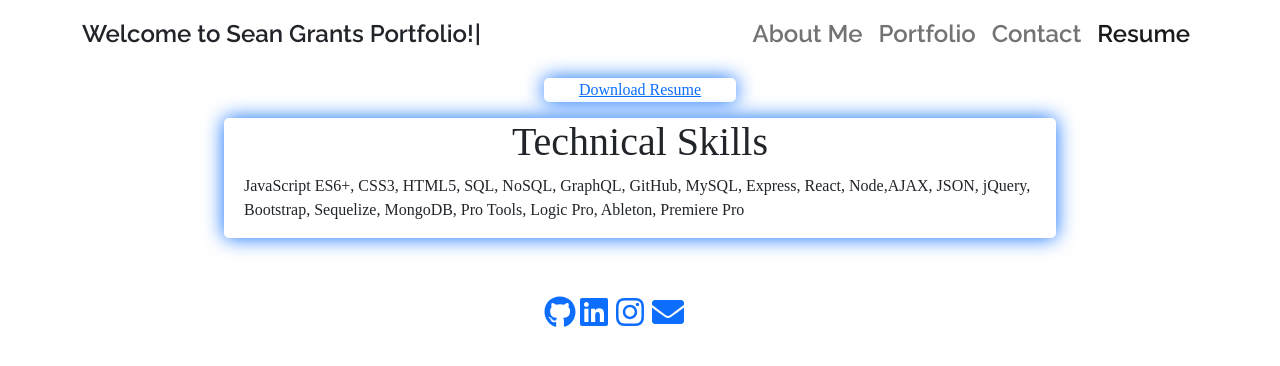
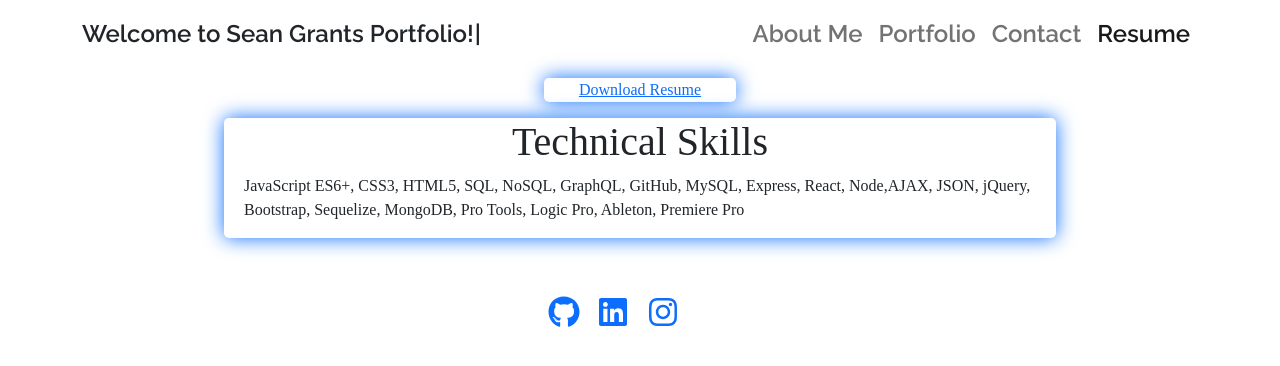
Before and after one commit to seanmgrant/My-React-Portfolio, a React (Create React App) app: page /Resume in a window 1280 px wide. Shown: the top 366 px of the page. Built offline with nearby package versions, Linux system fonts and the light colour scheme; the HTML template or start-up script is replaced by a standard one.

Commit message:
small bug fixes

```diff
--- a/src/components/Footer/Footer.js
+++ b/src/components/Footer/Footer.js
@@ -13,7 +13,7 @@ export default function Footer() {
       <footer className='container text-center'>
       <div className='row'>
           <a
-            className='col-2 fa-2x'
+            className='col-2 fa-2x me-3'
             href="https://github.com/seanmgrant"
             target="_blank"
             rel="noreferrer"
@@ -21,7 +21,7 @@ export default function Footer() {
             <FontAwesomeIcon icon={faGithub} />
           </a>
           <a
-            className='col-2 fa-2x'
+            className='col-2 fa-2x me-3'
             href="https://www.linkedin.com/in/sean-grant-a7858551/"
             target="_blank"
             rel="noreferrer"
@@ -29,23 +29,13 @@ export default function Footer() {
             <FontAwesomeIcon icon={faLinkedin} />
           </a>
           <a
-            className='col-2 fa-2x '
+            className='col-2 fa-2x me-3 '
             href="https://www.instagram.com/youngodyssey/?hl=en"
             target="_blank"
             rel="noreferrer"
           >
             <FontAwesomeIcon icon={faInstagram} />
           </a>
-
-        <a
-            className='col-2 fa-2x'
-            href="contact"
-            target="_blank"
-            rel="noreferrer"
-            >
-          <FontAwesomeIcon icon={faEnvelope} />
-          </a>
-
             </div>
 
       </footer>
--- a/src/pages/about/About.js
+++ b/src/pages/about/About.js
@@ -1,17 +1,22 @@
 import React from 'react';
 import './about.css';
-import SG from './SG.jpg';
+import SG from './SG.png';
 
 export default function About() {
   return (
     <section className="container">
       <div className="row d-flex justify-content-center align-items-center">
         <div className="col-sm">
-          <img src={SG} id="img-fluid" alt="sean" />
+          <img src={SG} className="img-fluid"  alt="sean" />
         </div>
-        <div className="about-me">
+        <div className="col-sm about-me">
           <p>
-            As a Full Stack Web Developer with a passion for music, I thrive at the intersection of technology and art. I will soon be completing a certificate in Full Stack Web Development from the University of Denver Coding Boot Camp, where I honed my skills in creative problem-solving and design. With a desire to create innovative tools for modern music production, such as DAWs, soft synths, and audio plugins, I am driven to make a meaningful impact in the music industry, and I am driven by a desire to create innovative solutions that enhance people's lives.
+            <br/>
+            <br/>
+            As a Full Stack Web Developer with a passion for music, I thrive at the intersection of technology and art. I will soon be completing a certificate in Full Stack Web Development from the University of Denver Coding Boot Camp, where I honed my skills in creative problem-solving and design.
+            <br/>
+            <br/>
+            With a desire to create innovative tools for modern music production, such as DAWs, soft synths, and audio plugins, I am driven to make a meaningful impact in the music industry, and I am driven by a desire to create innovative solutions that enhance people's lives.
           </p>
         </div>
       </div>
--- a/src/pages/about/about.css
+++ b/src/pages/about/about.css
@@ -1,5 +1,5 @@
 
-.about-me {
+/* .about-me {
     display: flex;
     font-family:'Times New Roman', Times, serif;
     flex-direction: column;
@@ -12,10 +12,14 @@
     padding: 0 20px;
     background: #fff;
     border-radius: 5px;
-    /* box-shadow: 0 0 20px #0d6efd;; */
+
 };
-img #img-fluid {
+.img #img-fluid {
+
     width: 100px;
     max-width: 200px;
 
 };
+.photo {
+
+}; */
```
Also changed, not shown: 2 other files (tests, documents, lock files or other folders).
